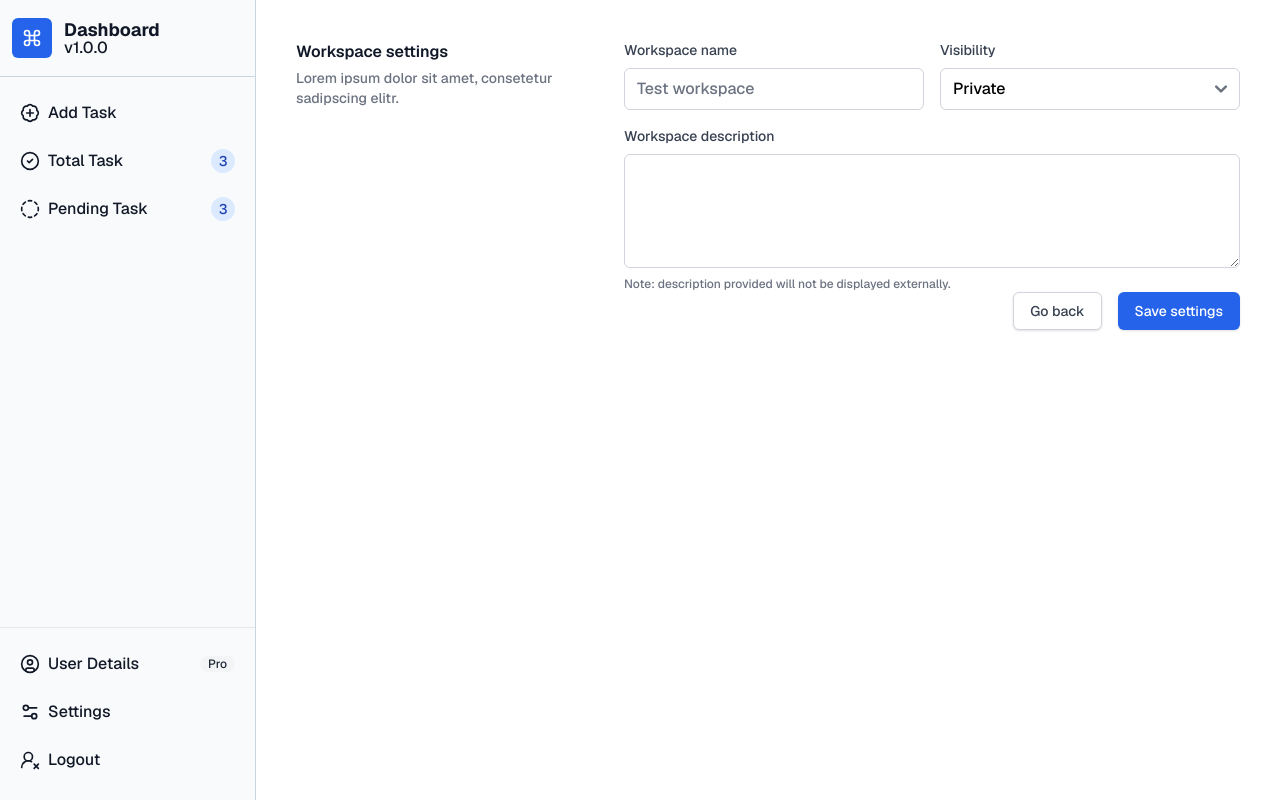
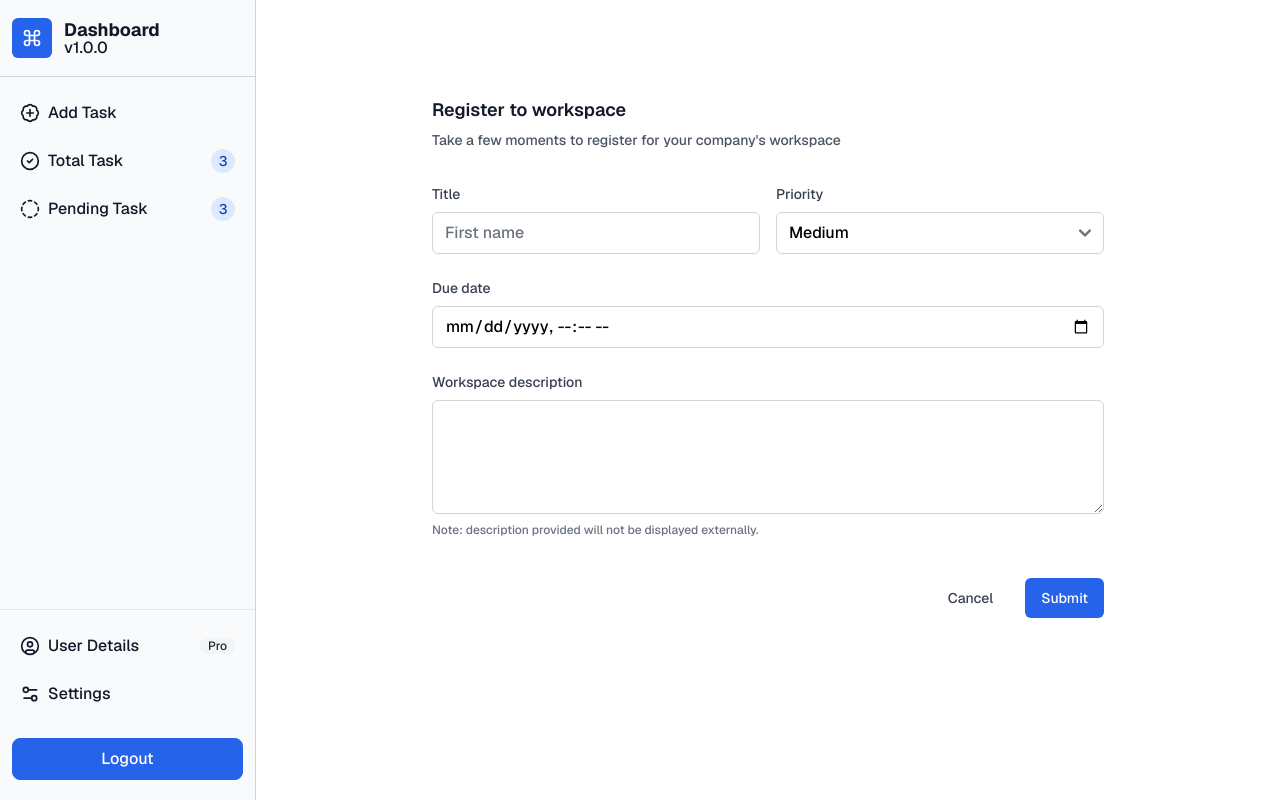
Before and after one commit to rezwanahamed/to-do-app-frontend, a React (Vite) app: page /dashboard/add-todo in a window 1280 px wide. Built offline with nearby package versions, Linux system fonts and the light colour scheme.

Commit message:
refactor dashboard components and enhance AddTodo form layout

```diff
--- a/src/pages/Dashboard/components/Sidebar.jsx
+++ b/src/pages/Dashboard/components/Sidebar.jsx
@@ -5,7 +5,6 @@ import {
   Command,
   Settings2,
   UserCircle,
-  UserRoundX,
 } from "lucide-react";
 import PropTypes from "prop-types";
 import { Link } from "react-router-dom";
@@ -98,7 +97,7 @@ export default function DashboardSidebar({ children }) {
 
           {/* bottom access */}
           <ul className="absolute bottom-5 mt-4 w-[-webkit-fill-available] space-y-2 border-t border-gray-200 px-3 pt-4 font-medium">
-          <li>
+            <li>
               <Link
                 to={"/dashboard/user"}
                 className="group flex items-center rounded-lg p-2 text-gray-900 hover:bg-gray-100"
@@ -121,13 +120,12 @@ export default function DashboardSidebar({ children }) {
                 <span className="ms-2 flex-1 whitespace-nowrap">Settings</span>
               </Link>
             </li>
-            <li>
+            <li className="pt-4">
               <Link
                 to={"/dashboard/user"}
-                className="group flex items-center rounded-lg p-2 text-gray-900 transition duration-75 hover:bg-gray-100"
+                className="group flex items-center justify-center rounded-lg border border-blue-600 bg-blue-600 p-2 text-white transition duration-75 hover:bg-transparent hover:text-blue-600"
               >
-                <UserRoundX className="h-5 w-5" />
-                <span className="ms-2">Logout</span>
+                <span>Logout</span>
               </Link>
             </li>
           </ul>
--- a/src/pages/Dashboard/pages/AddTodo.jsx
+++ b/src/pages/Dashboard/pages/AddTodo.jsx
@@ -1,28 +1,29 @@
 export default function AddTodo() {
   return (
-    <form className="rounded-lg bg-white p-6">
-      <div className="grid grid-cols-1 gap-10 md:grid-cols-3">
-        <div>
-          <h2 className="font-semibold text-gray-900">Workspace settings</h2>
-          <p className="mt-1 text-sm text-gray-500">
-            Lorem ipsum dolor sit amet, consetetur sadipscing elitr.
+    <div className="sm:mx-auto sm:max-w-2xl md:mt-20">
+      <h3 className="text-lg font-semibold text-gray-900">
+        Register to workspace
+      </h3>
+      <p className="mt-1 text-sm leading-6 text-gray-600">
+        Take a few moments to register for your company&apos;s workspace
       </p>
-        </div>
-        <div className="sm:max-w-3xl md:col-span-2">
-          <div className="grid grid-cols-1 gap-4 sm:grid-cols-6">
+      <form action="#" method="post" className="mt-8">
+        <div className="grid grid-cols-1 gap-x-4 gap-y-6 sm:grid-cols-6">
           <div className="col-span-full sm:col-span-3">
             <label
-                htmlFor="workspace-name"
+              htmlFor="first-name"
               className="block text-sm font-medium text-gray-700"
             >
-                Workspace name
+              Title
             </label>
             <input
               type="text"
-                id="workspace-name"
-                name="workspace-name"
-                placeholder="Test workspace"
+              id="first-name"
+              name="first-name"
+              autoComplete="given-name"
+              placeholder="First name"
               className="mt-2 block w-full rounded-md border border-gray-300 px-3 py-2 focus:border-blue-500 focus:ring-blue-500 focus:outline-none"
+              required
             />
           </div>
           <div className="col-span-full sm:col-span-3">
@@ -30,17 +31,34 @@ export default function AddTodo() {
               htmlFor="visibility"
               className="block text-sm font-medium text-gray-700"
             >
-                Visibility
+              Priority
             </label>
             <select
               id="visibility"
               name="visibility"
-                defaultValue="private"
+              placeholder="Select priority"
               className="mt-2 block w-full rounded-md border border-gray-300 px-3 py-2 focus:border-blue-500 focus:ring-blue-500 focus:outline-none"
             >
-                <option value="public">Public</option>
-                <option value="private">Private</option>
+              <option value="medium">Medium</option>
+              <option value="low">Low</option>
+              <option value="high">High</option>
             </select>
+          </div>
+          <div className="col-span-full">
+            <label
+              htmlFor="email"
+              className="block text-sm font-medium text-gray-700"
+            >
+              Due date
+            </label>
+            <input
+              type="datetime-local"
+              id="email"
+              name="due-date"
+              placeholder="Enter your task completion date"
+              className="mt-2 block w-full rounded-md border border-gray-300 px-3 py-2 focus:border-blue-500 focus:ring-blue-500 focus:outline-none"
+              required
+            />
           </div>
           <div className="col-span-full">
             <label
@@ -60,23 +78,21 @@ export default function AddTodo() {
             </p>
           </div>
         </div>
-        </div>
-      </div>
-
-      <div className="flex items-center justify-end space-x-4">
+        <div className="mt-10 flex items-center justify-end space-x-4">
           <button
             type="button"
-          className="inline-flex justify-center rounded-md border border-gray-300 bg-white px-4 py-2 text-sm font-medium text-gray-700 shadow-sm hover:bg-gray-50 focus:ring-2 focus:ring-blue-500 focus:ring-offset-2 focus:outline-none"
+            className="cursor-pointer rounded-md bg-white px-4 py-2.5 text-sm font-medium text-gray-700 duration-300 hover:bg-red-600 hover:text-white"
           >
-          Go back
+            Cancel
           </button>
           <button
             type="submit"
-          className="inline-flex justify-center rounded-md border border-transparent bg-blue-600 px-4 py-2 text-sm font-medium text-white shadow-sm hover:bg-blue-700 focus:ring-2 focus:ring-blue-500 focus:ring-offset-2 focus:outline-none"
+            className="cursor-pointer rounded-md bg-blue-600 px-4 py-2.5 text-sm font-medium text-white hover:bg-blue-700"
           >
-          Save settings
+            Submit
           </button>
         </div>
       </form>
+    </div>
   );
 }
--- a/src/pages/Dashboard/pages/UserDetails.jsx
+++ b/src/pages/Dashboard/pages/UserDetails.jsx
@@ -1,4 +1,4 @@
-export default function Example() {
+export default function UserDetails() {
   return (
     <div className="sm:mx-auto sm:max-w-2xl md:mt-20">
       <h3 className="text-lg font-semibold text-gray-900">
```
Lines whose indentation alone changed are shown as unchanged.
